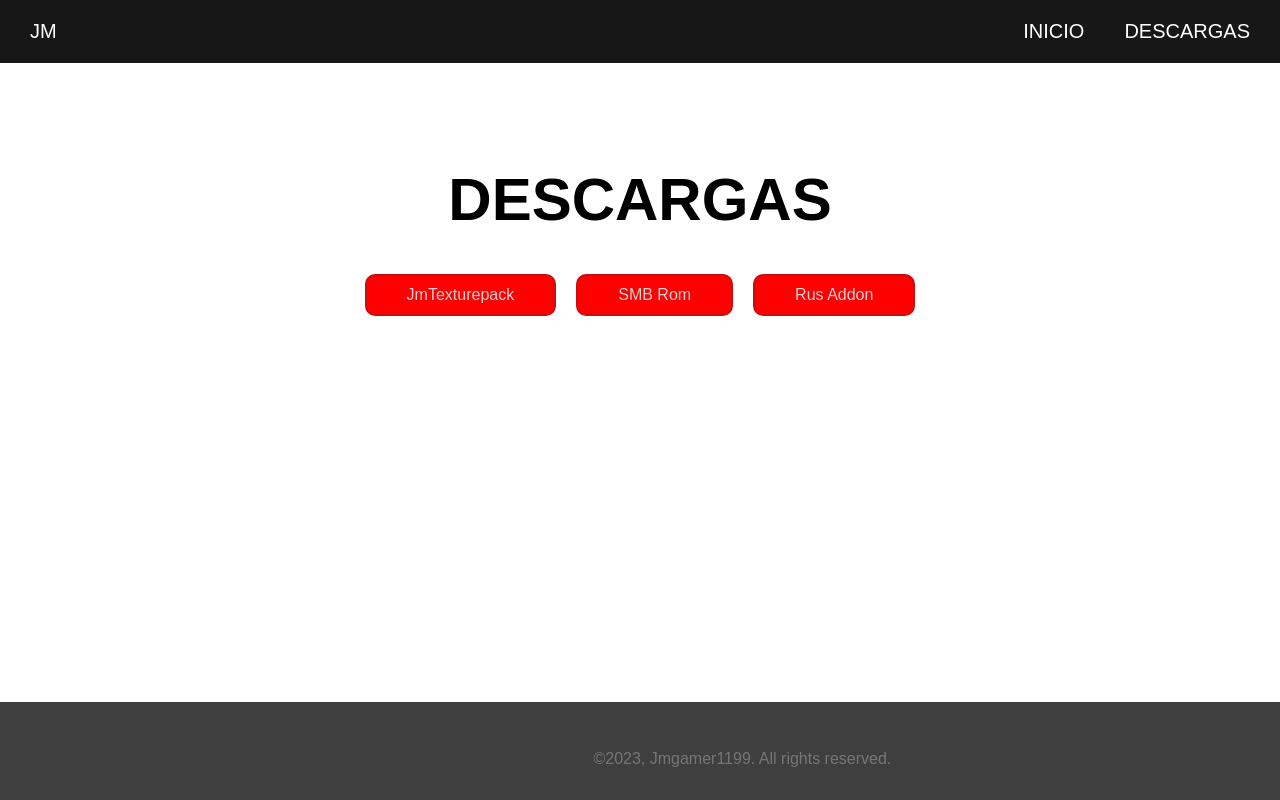
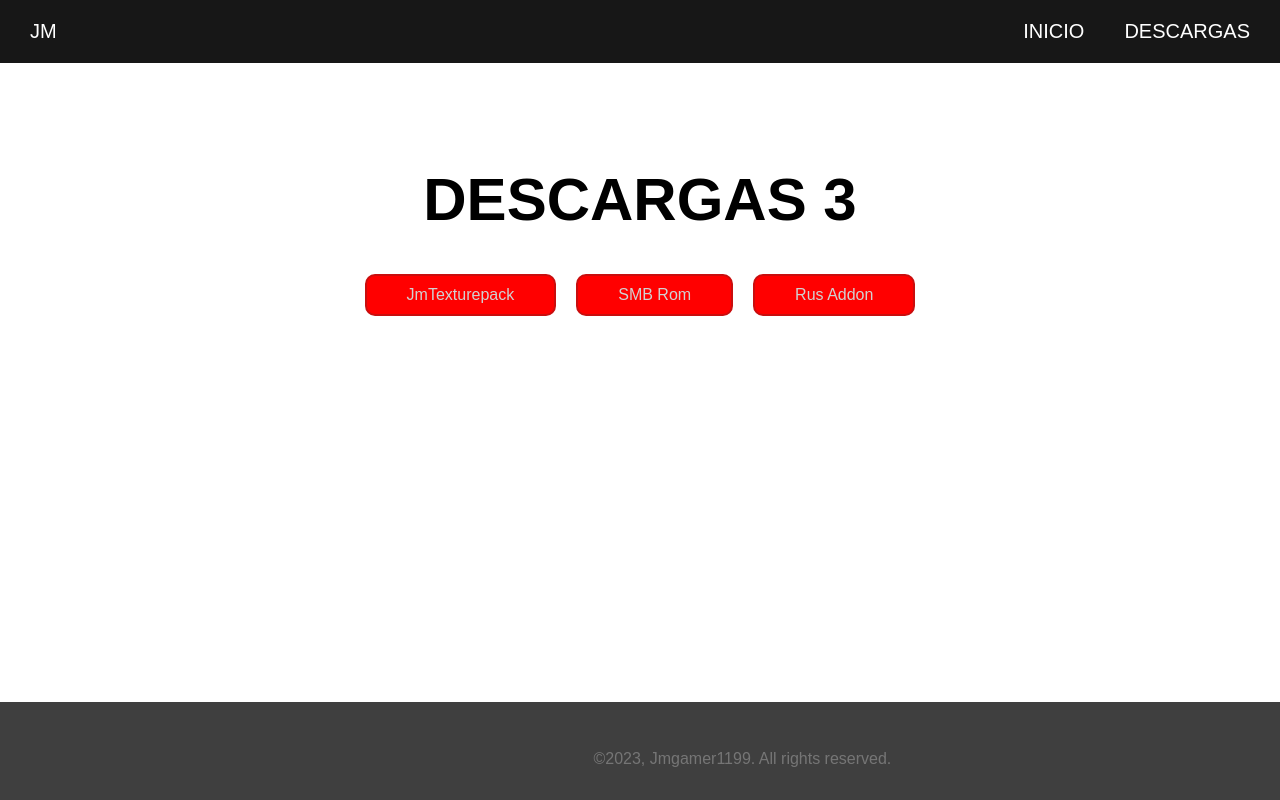
Before and after one commit to jmgamer1199/jmgamer1199.github.io, a plain HTML site: page Descargas.html in a window 1280 px wide. Shown: the top 800 px of the page. Drawn offline with Linux system fonts and the light colour scheme.

Commit message:
Actualizar Descargas.html

```diff
--- a/Descargas.html
+++ b/Descargas.html
@@ -23,7 +23,7 @@
     </div>
 
     <header class="content header">
-        <h2 class="title">Descargas</h2>
+        <h2 class="title">Descargas 3</h2>
 
         <div class="btn-home">
             <a href="MineRP.html" class="btn">JmTexturepack</a>
```
